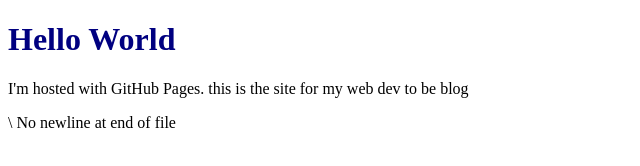
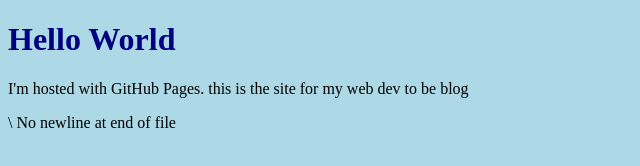
Before and after one commit to webdevtobe/webdevtobe.github.io, a plain HTML site: page index.html in a window 1280 px wide. Shown: the whole page, without its empty margins (0-640 px from the left). Drawn offline with Linux system fonts and the light colour scheme.

Commit message:
Update style.css

```diff
--- a/style.css
+++ b/style.css
@@ -1,4 +1,4 @@
-/arkusz stylów css/
+
 body {
     background-color: lightblue;
 }
```
